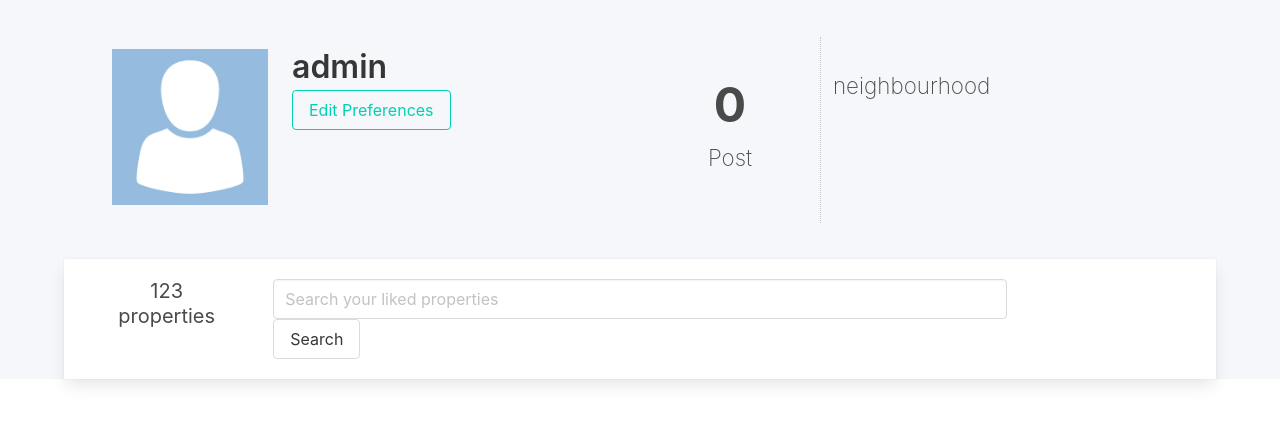
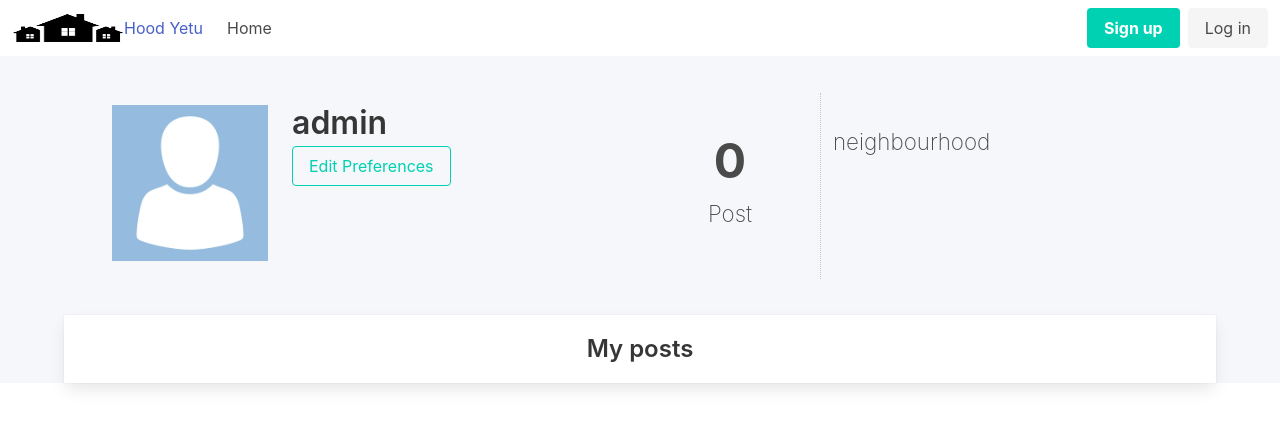
Before and after one commit to Mutembeijoe/hood_yetu, a Django app: page /users/profile/1/ in a window 1280 px wide. Shown: the top 428 px of the page. Run offline with Django 3.2, Linux system fonts and the light colour scheme; data comes from the database, SQL or seed files in the repository; data that the repository does not hold is empty; some libraries are stand-ins or nearby versions.

```diff
--- a/templates/profile.html
+++ b/templates/profile.html
@@ -1,5 +1,6 @@
 {% extends 'base.html'%}
 {% block content %}
+{% include 'navbar.html' %}
 <div class='columns'>
     <div class='container profile'>
         <div class='section profile-heading'>
@@ -34,24 +35,8 @@
         </div>
         <div class='box' style='border-radius: 0px;'>
             <!-- Main container -->
-            <div class='columns'>
-                <div class='column is-2-tablet user-property-count has-text-centered'>
-                    <p class='subtitle is-5'>
-                        <strong></strong>
-                        123
-                        <br>
-                        properties
-                    </p>
-                </div>
-                <div class='column is-8'>
-                    <p class='control has-addons'>
-                        <input class='input' placeholder='Search your liked properties' style='width: 100% !important'
-                            type='text'>
-                        <button class='button'>
-                            Search
-                        </button>
-                    </p>
-                </div>
+            <div class="has-text-centered">
+                <span class="is-4 title"> My posts</span>
             </div>
         </div>
         <div class='columns is-mobile'>
```
Also changed, not shown: templates/neighbourhood.html (+22 -0 lines).
